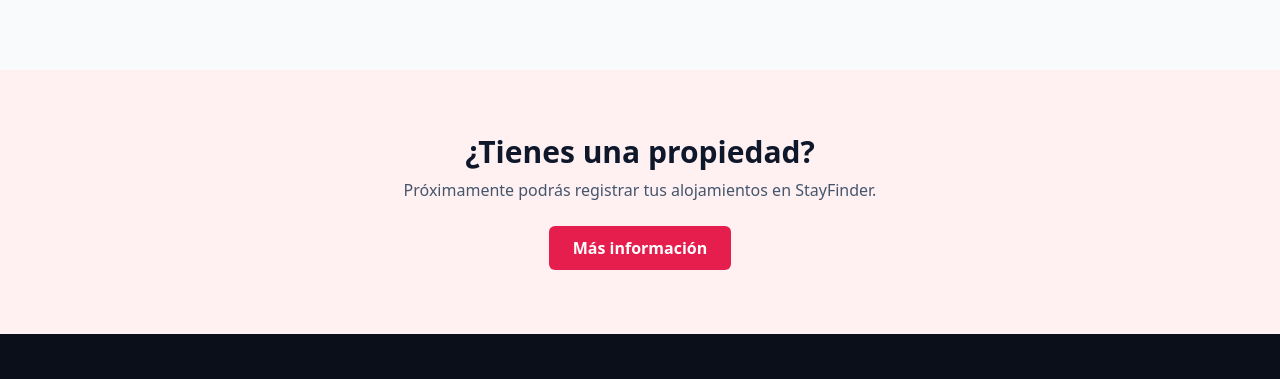
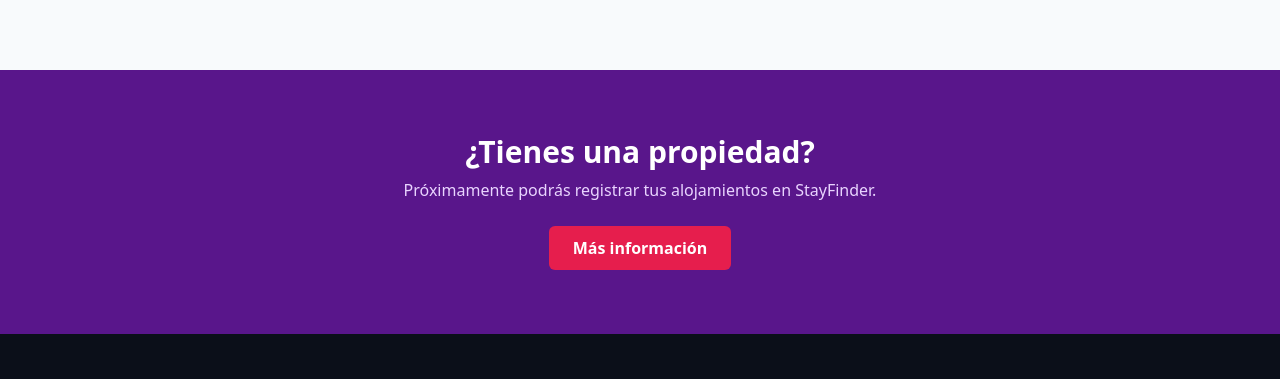
Before and after one commit to AndyChacon003/stayfinder, a Next.js app: page / in a window 1280 px wide. Shown: the part 1804-2183 px from the top of the page. Built offline with nearby package versions, Linux system fonts and the light colour scheme.

Commit message:
Actualizando color de fondo a morado en seccion de propiedades

```diff
--- a/src/app/page.tsx
+++ b/src/app/page.tsx
@@ -152,9 +152,9 @@
         </div>
       </main>
 
-      <section className="bg-rose-50 py-16 text-center">
-        <h2 className="text-2xl md:text-3xl font-bold text-slate-900 mb-2">¿Tienes una propiedad?</h2>
-        <p className="text-slate-600 mb-6 text-sm md:text-base">Próximamente podrás registrar tus alojamientos en StayFinder.</p>
+      <section className="bg-purple-900 py-16 text-center">
+        <h2 className="text-2xl md:text-3xl font-bold text-white mb-2">¿Tienes una propiedad?</h2>
+        <p className="text-purple-200 mb-6 text-sm md:text-base">Próximamente podrás registrar tus alojamientos en StayFinder.</p>
         <button className="bg-[#e61e4d] hover:bg-red-700 text-white font-bold py-2.5 px-6 rounded-md transition-colors">
           Más información
         </button>
```
